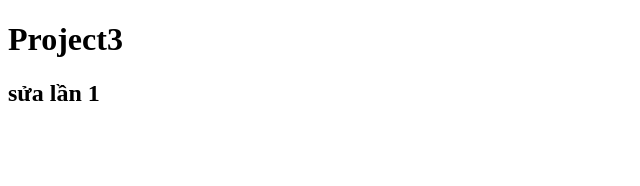
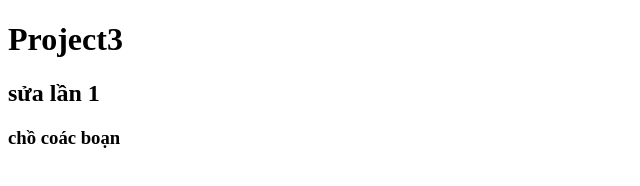
Before and after one commit to vanduy2510/duan3, a plain HTML site: page index.html in a window 1280 px wide. Shown: the whole page, without its empty margins (0-640 px from the left). Drawn offline with Linux system fonts and the light colour scheme.

Commit message:
3rd commit

```diff
--- a/index.html
+++ b/index.html
@@ -8,5 +8,6 @@
 <body>
     <h1>Project3</h1>
     <h2>sửa lần 1</h2>
+    <h3>chồ coác boạn</h3>
 </body>
 </html>
```
